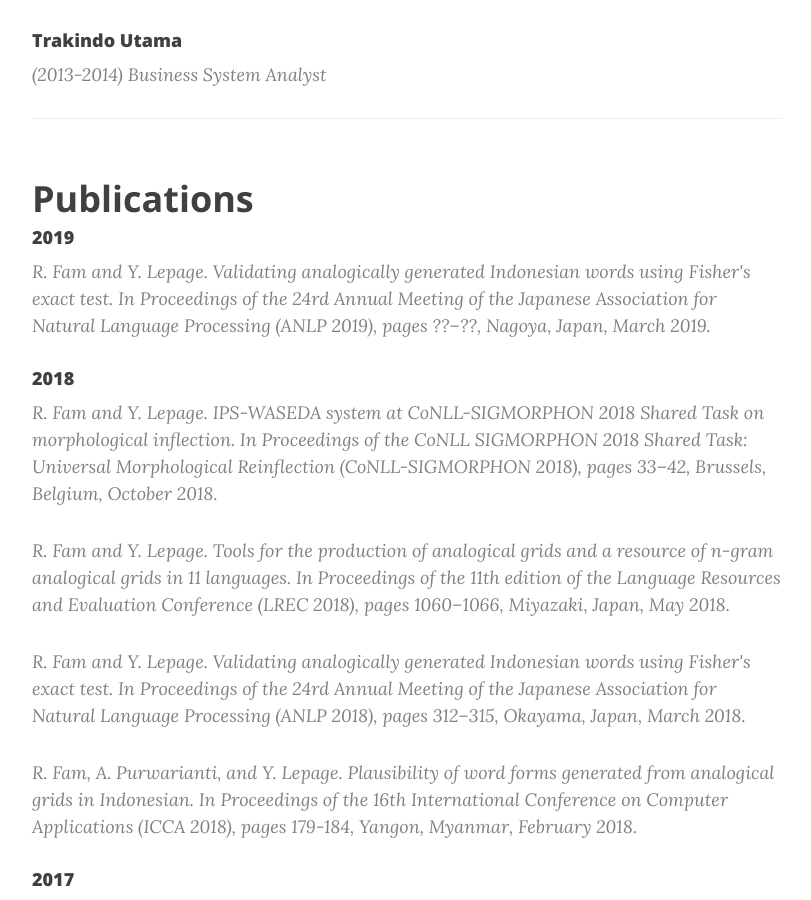
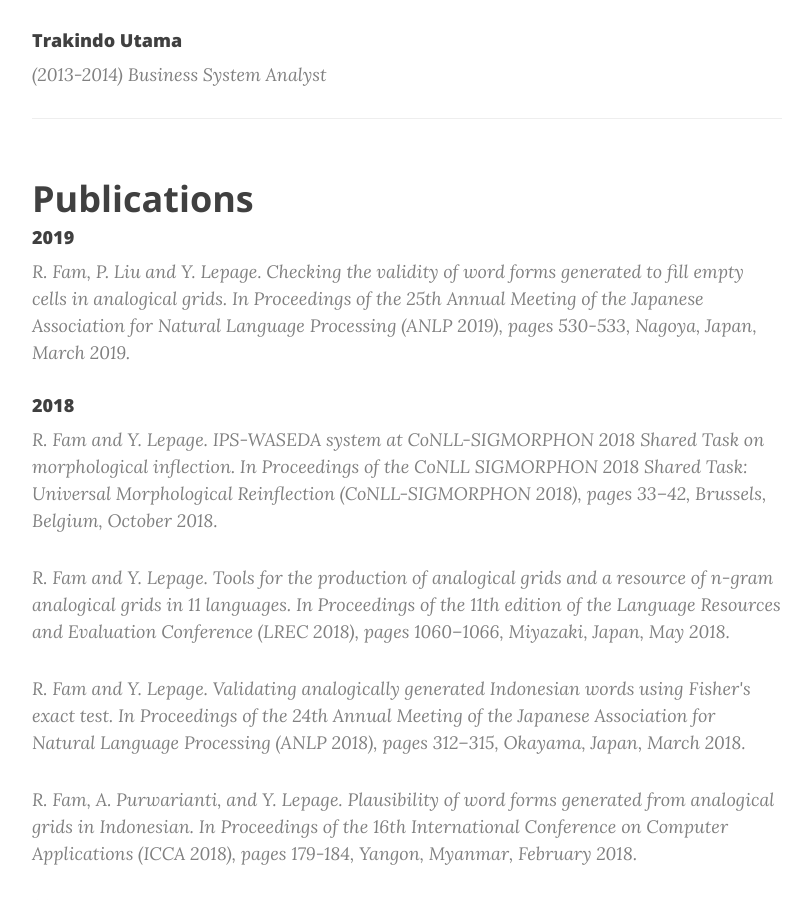
Before and after one commit to famrashel/famrashel.github.io, a Jekyll site: the page built from profile.html, in a window 1280 px wide and 900 px high, scrolled down 1531 px. Shown: the whole window, without its empty margins (233-1044 px from the left). Built offline with Jekyll 4.4.1, drawn with Linux system fonts in a browser that asks for light colours; nearby versions of some CDN libraries.

Commit message:
Update profile.html
Add ANLP paper in publications, minor typos

```diff
--- a/profile.html
+++ b/profile.html
@@ -67,7 +67,7 @@ header-img: "img/about-bg.jpg"
     <h2 class="section-heading">Publications</h2>
     <h4 class="post-subtitle">2019</h4>
         <p class="post-meta">
-            R. Fam and Y. Lepage. Validating analogically generated Indonesian words using Fisher's exact test. In Proceedings of the 24rd Annual Meeting of the Japanese Association for Natural Language Processing (ANLP 2019), pages ??–??, Nagoya, Japan, March 2019.
+            R. Fam, P. Liu and Y. Lepage. Checking the validity of word forms generated to fill empty cells in analogical grids. In Proceedings of the 25th Annual Meeting of the Japanese Association for Natural Language Processing (ANLP 2019), pages 530-533, Nagoya, Japan, March 2019.
         </p>
     <h4 class="post-subtitle">2018</h4>
         <p class="post-meta">
@@ -77,7 +77,7 @@ header-img: "img/about-bg.jpg"
             R. Fam and Y. Lepage. Tools for the production of analogical grids and a resource of n-gram analogical grids in 11 languages. In Proceedings of the 11th edition of the Language Resources and Evaluation Conference (LREC 2018), pages 1060–1066, Miyazaki, Japan, May 2018.
         </p>
         <p class="post-meta">
-            R. Fam and Y. Lepage. Validating analogically generated Indonesian words using Fisher's exact test. In Proceedings of the 24rd Annual Meeting of the Japanese Association for Natural Language Processing (ANLP 2018), pages 312–315, Okayama, Japan, March 2018.
+            R. Fam and Y. Lepage. Validating analogically generated Indonesian words using Fisher's exact test. In Proceedings of the 24th Annual Meeting of the Japanese Association for Natural Language Processing (ANLP 2018), pages 312–315, Okayama, Japan, March 2018.
         </p>
         <p class="post-meta">
             R. Fam, A. Purwarianti, and Y. Lepage. Plausibility of word forms generated from analogical grids in Indonesian. In Proceedings of the 16th International Conference on Computer Applications (ICCA 2018), pages 179-184, Yangon, Myanmar, February 2018.
```
